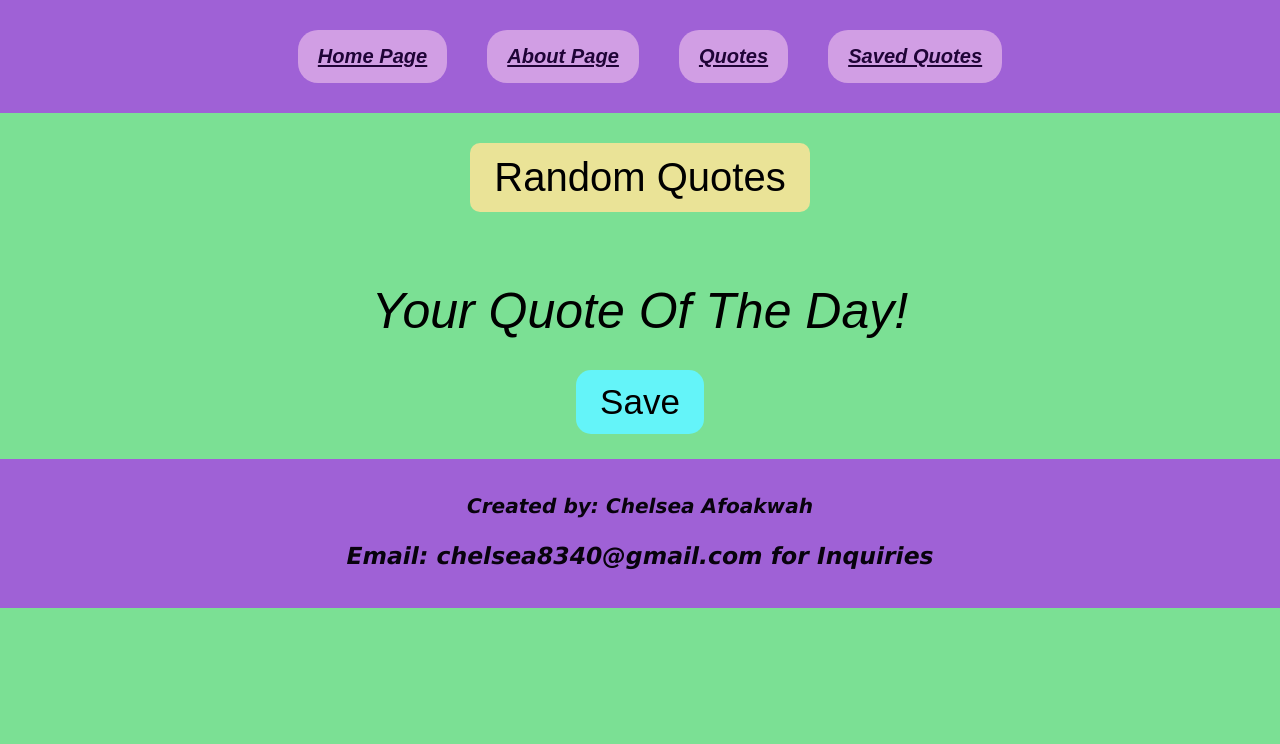
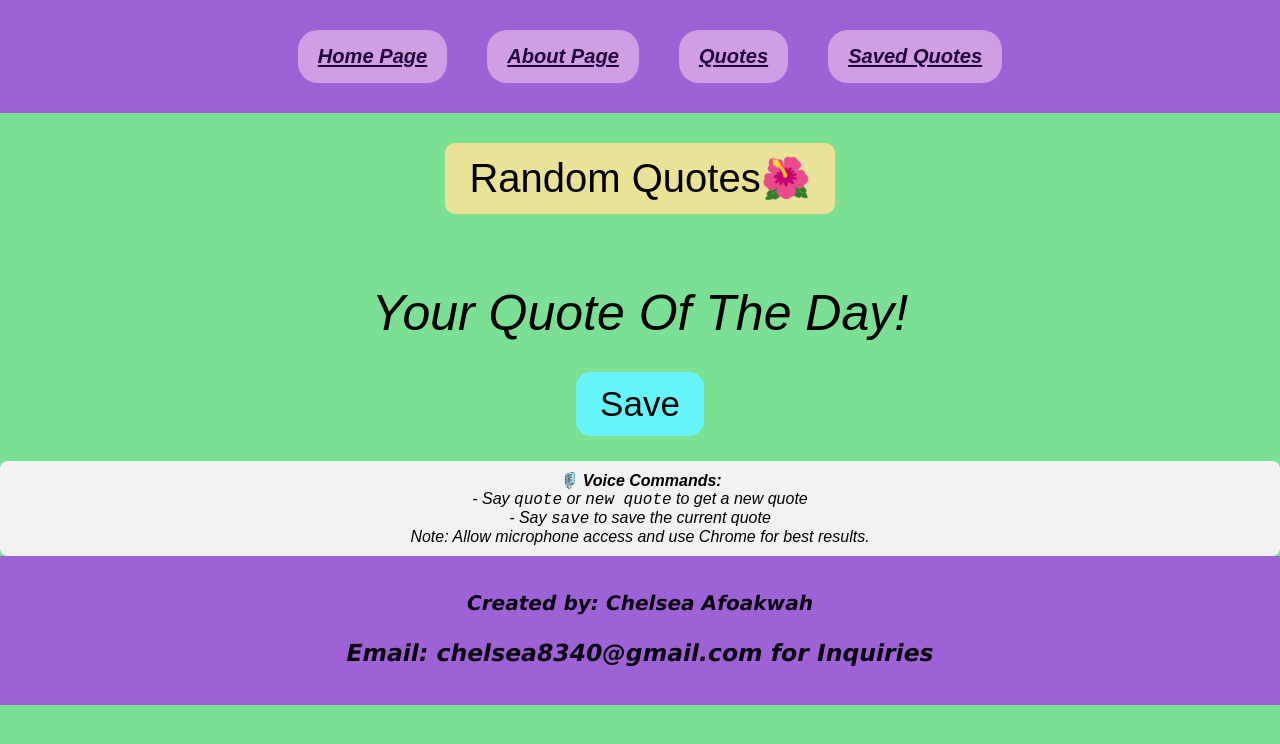
Before and after one commit to chelseaafoa1/377-Final, a website: page quotes1.html in a window 1280 px wide. Drawn offline with nearby package versions, Linux system fonts and the light colour scheme; a script that the page names is missing.

Commit message:
Add files via upload

```diff
--- a/quotes1.css
+++ b/quotes1.css
@@ -88,7 +88,13 @@ button:hover{
 
 }
 
-
+#voice-instructions{
+margin-top: 20px;
+font-size: 16px;
+background-color: #f2f2f2;
+padding: 10px;
+border-radius: 8px;
+}
 
 #footer{
 
--- a/quotes1.html
+++ b/quotes1.html
@@ -25,7 +25,7 @@
     </ul>
 </nav>
     <main id="typequote">
-        <button id="randomq" onclick="quoteDisplay()">Random Quotes</button>
+        <button id="randomq" onclick="quoteDisplay()">Random Quotes🌺</button>
         <!--<button id="searchq" onclick="quoteLife()">search quote of your choice</button>
         <button id="authorq" onclick="quoteAuthor()">get quote from an author!</button>
         !-->
@@ -33,6 +33,13 @@
     <div id="quoteshown"></div>
     <button onclick="saveRecentQuote()">Save</button>
     <h2 id="typed-title"></h2>
+
+<div id="voice-instructions">
+  🎙️ <strong>Voice Commands:</strong><br>
+  - Say <code>quote</code> or <code>new quote</code> to get a new quote<br>
+  - Say <code>save</code> to save the current quote<br>
+  <em>Note: Allow microphone access and use Chrome for best results.</em>
+</div>
 
 
 <!--FOOTER-->
```
